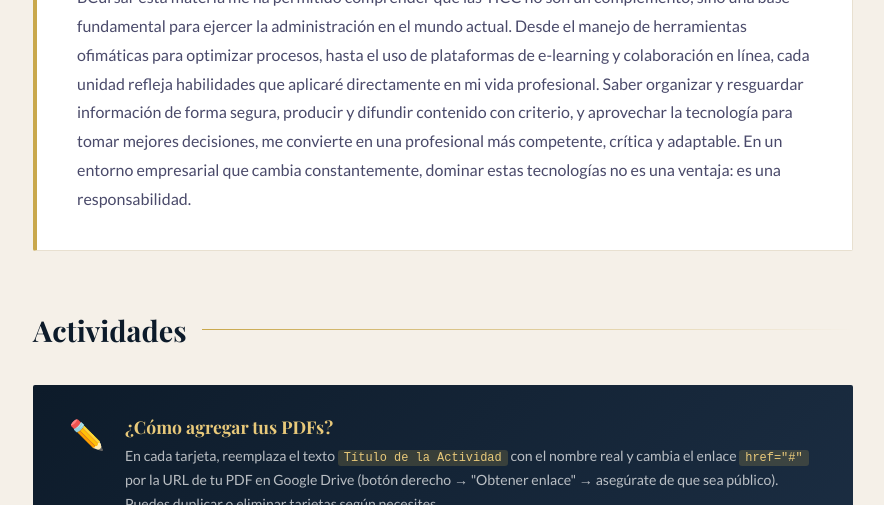
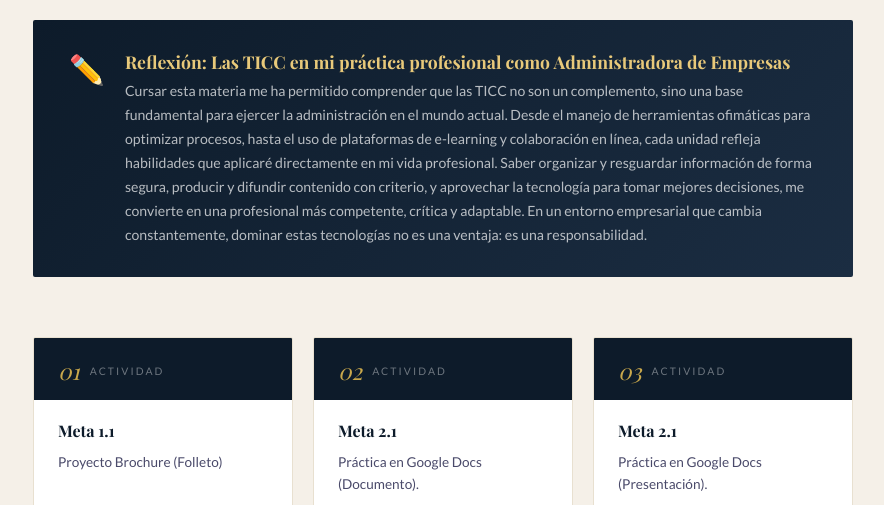
Before and after one commit to Yacode13/Portafolio, a plain HTML site: page index.html in a window 1280 px wide. Shown: the part 730-1235 px from the top of the page, without its empty margins (197-1081 px from the left). Drawn offline with nearby package versions, Linux system fonts and the light colour scheme; a web font is replaced by a local one.

Commit message:
Update index.html

```diff
--- a/index.html
+++ b/index.html
@@ -405,12 +405,6 @@
       </p>
     </section>
 
-    <section id="sobre-mi">
-      <p>
-        BCursar esta materia me ha permitido comprender que las TICC no son un complemento, sino una base fundamental para ejercer la administración en el mundo actual. Desde el manejo de herramientas ofimáticas para optimizar procesos, hasta el uso de plataformas de e-learning y colaboración en línea, cada unidad refleja habilidades que aplicaré directamente en mi vida profesional.
-Saber organizar y resguardar información de forma segura, producir y difundir contenido con criterio, y aprovechar la tecnología para tomar mejores decisiones, me convierte en una profesional más competente, crítica y adaptable. En un entorno empresarial que cambia constantemente, dominar estas tecnologías no es una ventaja: es una responsabilidad.
-      </p>
-    </section>
 
     <!-- ACTIVITIES -->
     <section id="actividades">
@@ -423,12 +417,10 @@ Saber organizar y resguardar información de forma segura, producir y difundir c
       <div class="edit-notice">
         <div class="icon">✏️</div>
         <div>
-          <h3>¿Cómo agregar tus PDFs?</h3>
+          <h3>Reflexión: Las TICC en mi práctica profesional como Administradora de Empresas</h3>
           <p>
-            En cada tarjeta, reemplaza el texto <code>Título de la Actividad</code> con el nombre real
-            y cambia el enlace <code>href="#"</code> por la URL de tu PDF en Google Drive
-            (botón derecho → "Obtener enlace" → asegúrate de que sea público).
-            Puedes duplicar o eliminar tarjetas según necesites.
+            Cursar esta materia me ha permitido comprender que las TICC no son un complemento, sino una base fundamental para ejercer la administración en el mundo actual. Desde el manejo de herramientas ofimáticas para optimizar procesos, hasta el uso de plataformas de e-learning y colaboración en línea, cada unidad refleja habilidades que aplicaré directamente en mi vida profesional.
+Saber organizar y resguardar información de forma segura, producir y difundir contenido con criterio, y aprovechar la tecnología para tomar mejores decisiones, me convierte en una profesional más competente, crítica y adaptable. En un entorno empresarial que cambia constantemente, dominar estas tecnologías no es una ventaja: es una responsabilidad.
           </p>
         </div>
       </div>
```
